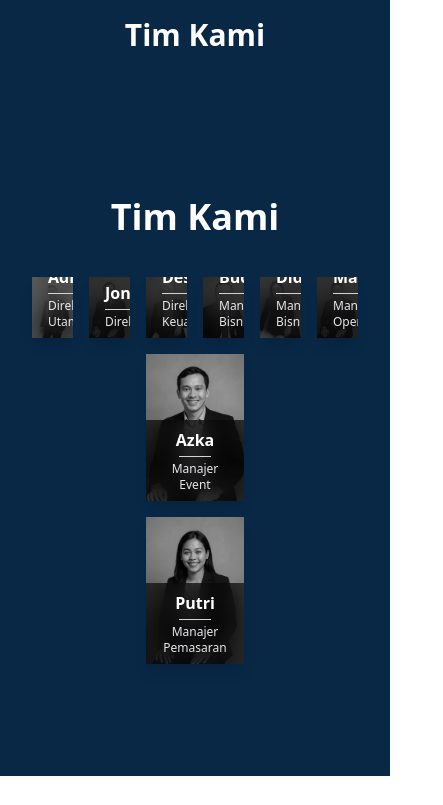
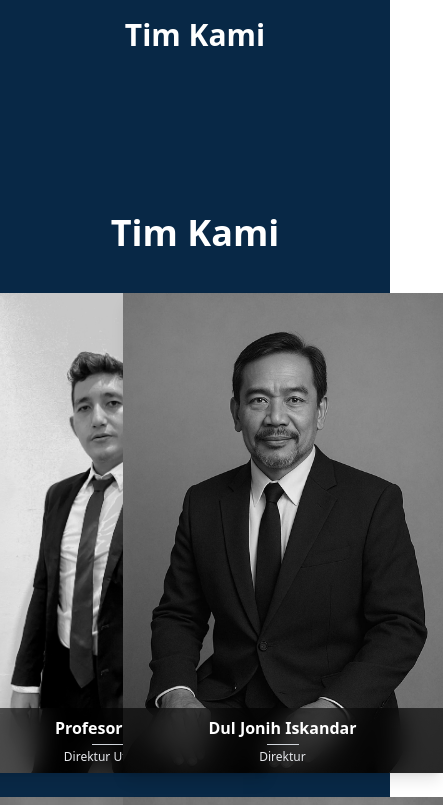
Before and after one commit to ProfAdri90/estetic-dinamis, a Next.js app: page / in a window 390 px wide. Shown: the part 4800-5605 px from the top of the page, 443 px wide, since content can reach past the window. Built offline with nearby package versions, Linux system fonts and the light colour scheme.

Commit message:
Update OurTeams.jsx

```diff
--- a/components/OurTeams.jsx
+++ b/components/OurTeams.jsx
@@ -3,34 +3,27 @@ import TeamCard from "./TeamCard";
 
 const teamMembers = [
   { name: "Profesor Adri", title: "Direktur Utama", image: "/team/profadri.jpeg" },
-  { name: "Dul Jonih", title: "Direktur", image: "/team/duljoni.jpeg" },
-  { name: "Desti", title: "Direktur Keuangan", image: "/team/desti.jpeg" },
-  { name: "Budi", title: "Manajer Bisnis", image: "/team/budi.jpeg" },
-  { name: "Didit", title: "Manajer Bisnis", image: "/team/didit.jpeg" },
-  { name: "Martin", title: "Manajer Operasional", image: "/team/martin.jpeg" },
-  { name: "Azka", title: "Manajer Event", image: "/team/azka.jpeg" },
-  { name: "Putri", title: "Manajer Pemasaran", image: "/team/putri.jpeg" },
+  { name: "Dul Jonih Iskandar", title: "Direktur", image: "/team/duljoni.jpeg" },
+  { name: "Desti Purnamasari", title: "Direktur Keuangan", image: "/team/desti.jpeg" },
+  { name: "Budi Mariono Perdanu", title: "Manajer Bisnis", image: "/team/budi.jpeg" },
+  { name: "Meilinda Sari Hartati", title: "Manajer Bisnis", image: "/team/didit.jpeg" },
+  { name: "Martin Herlambang Simanjuntak", title: "Manajer Operasional", image: "/team/martin.jpeg" },
+  { name: "Rizka Bintang Utara", title: "Manajer Event", image: "/team/azka.jpeg" },
+  { name: "Putri Pangabean", title: "Manajer Pemasaran", image: "/team/putri.jpeg" },
 ];
 
 export default function OurTeams() {
   return (
-    <section id="our-team" className="scroll-mt-[140px] px-4 py-16 bg-[#082846] text-center">
+    <section id="our-team" className="scroll-mt-[140px] px-4 py-20 bg-[#082846] text-center">
       <h2 className="text-white text-4xl font-bold mb-10">Tim Kami</h2>
-      <div className="max-w-[2160px] mx-auto grid grid-cols-6 gap-4">
+      <div className="max-w-[1440px] mx-auto grid grid-cols-2 md:grid-cols-4 gap-6 place-items-center">
         {teamMembers.map((member, index) => (
-          <div
+          <TeamCard
             key={index}
-            className={`
-              ${index < 6 ? "" : "col-start-3 col-span-2"}
-              flex justify-center
-            `}
-          >
-            <TeamCard
-              image={member.image}
-              name={member.name}
-              title={member.title}
-            />
-          </div>
+            image={member.image}
+            name={member.name}
+            title={member.title}
+          />
         ))}
       </div>
     </section>
```
